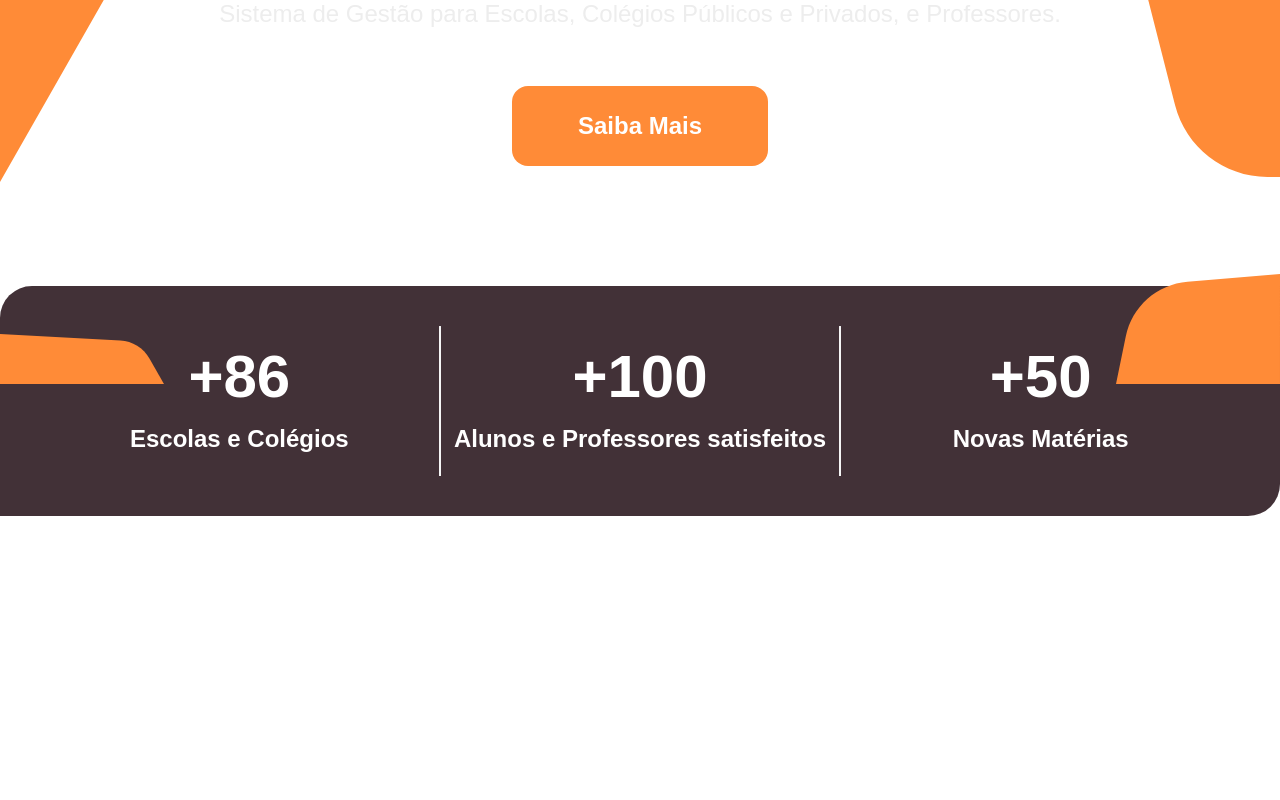
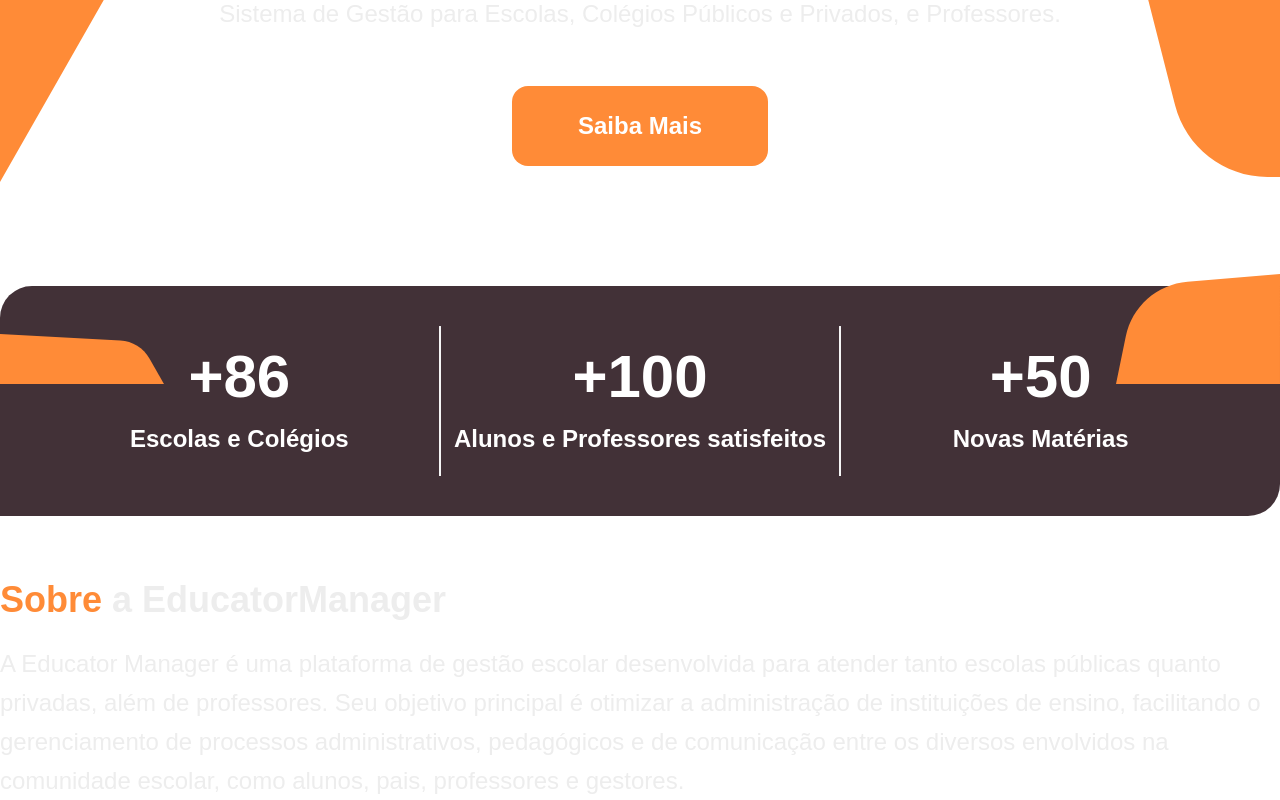
Before and after one commit to Theus03/EducatorManager, a Next.js app: page / in a window 1280 px wide. Shown: the part 416-1216 px from the top of the page. Before the commit the page ends 932 px from the top, so only its background shows below. Built offline with nearby package versions, Linux system fonts and the light colour scheme.

Commit message:
Creation of about page

```diff
--- a/src/app/layout.tsx
+++ b/src/app/layout.tsx
@@ -7,7 +7,7 @@
   children: React.ReactNode;
 }>) {
   return (
-    <html lang="en">
+    <html lang="en" className="scroll-smooth">
       <body
         className="antialiased">
         {children}
--- a/src/app/page.tsx
+++ b/src/app/page.tsx
@@ -2,6 +2,7 @@
 import BorderPage from "@/components/BorderPage";
 import Slogan from "@/components/Slogan";
 import Numbers from "@/components/Numbers";
+import About from "@/components/About";
 
 export default function Home() {
   return (
@@ -11,6 +12,7 @@
       <Slogan/>
       <br/><br/><br/><br/><br/>
       <Numbers/>
+      <About />
     </div>
   );
 }
--- /dev/null
+++ b/src/components/About.tsx
@@ -0,0 +1,12 @@
+export default function About() {
+    return (
+        <div className="flex flex-col justify-center items-center mt-12">
+            <div className="w-7xl flex flex-col justify-start items-start mt-4" >
+                <h1 className="text-brown text-4xl font-black"><b className="text-orange">Sobre</b> a EducatorManager</h1>
+                <p className="text-brown font-medium text-2xl mt-6 space-y-4 leading-relaxed">
+                    A Educator Manager é uma plataforma de gestão escolar desenvolvida para atender tanto escolas públicas quanto privadas, além de professores. Seu objetivo principal é otimizar a administração de instituições de ensino, facilitando o gerenciamento de processos administrativos, pedagógicos e de comunicação entre os diversos envolvidos na comunidade escolar, como alunos, pais, professores e gestores.
+                </p>
+            </div>
+        </div>
+    )
+}
--- a/src/components/Navbar.tsx
+++ b/src/components/Navbar.tsx
@@ -4,7 +4,7 @@
 
 export default function Header() {
     return (
-        <div className="w-screen flex justify-center items-center">
+        <div className="w-full flex justify-center items-center">
             <nav className="flex items-center lg:gap-32 md:gap-24 sm:gap-16 p-8 max-[360px]:flex-col gap-2">
                 <Image
                     className="lg:w-48 md:w-48 max-[640px]:w-24"
--- a/src/components/Slogan.tsx
+++ b/src/components/Slogan.tsx
@@ -2,7 +2,7 @@
 
 export default function Slogan()  {
   return (
-    <div className="w-screen flex flex-col gap-4 mt-6 justify-center items-center">
+    <div className="w-full flex flex-col gap-4 mt-6 justify-center items-center">
         <h4 className="text-orange font-bold mt-4 text-2xl mb-2">EducatorManager</h4>
         <Image
           src="/Pencil.svg"
```
